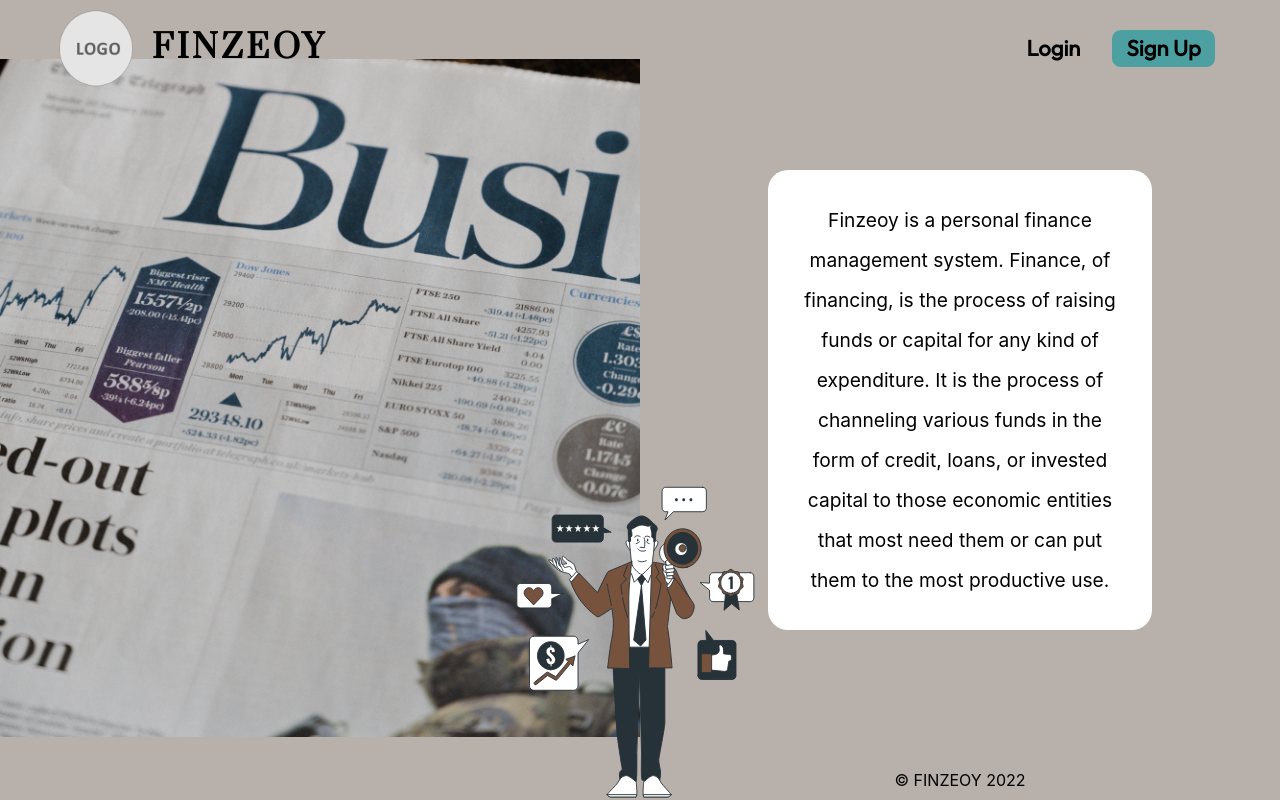
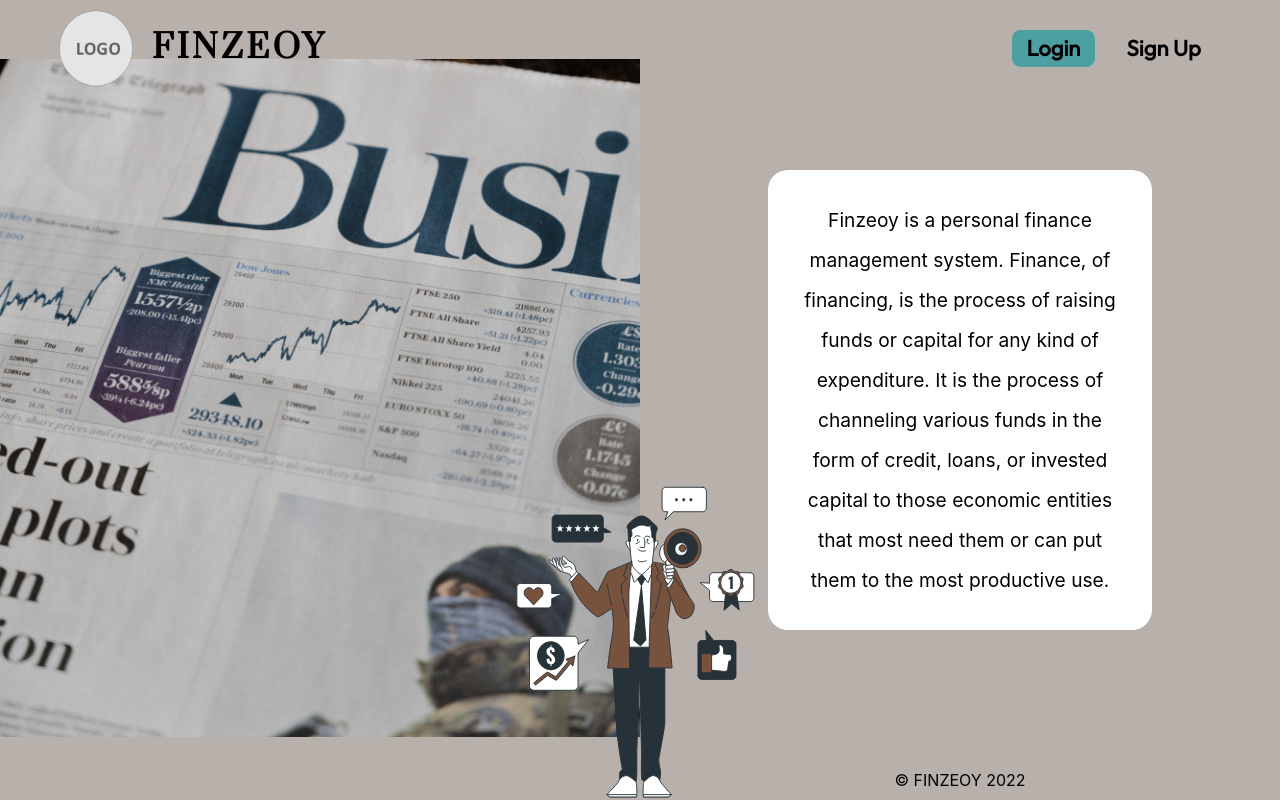
Before and after one commit to adhish-bahl/Finzeoy, a React (Create React App) app: page / in a window 1280 px wide. Built offline with nearby package versions, Linux system fonts and the light colour scheme.

Commit message:
making landing page header work

```diff
--- a/src/Routing.js
+++ b/src/Routing.js
@@ -19,7 +19,7 @@ function Routing() {
                 <Switch>
 
                     <Route exact path="/">
-                        <LoginSignUpHeader />
+
                         <LandingPage />
                     </Route>
 
--- a/src/components/LandingPage.js
+++ b/src/components/LandingPage.js
@@ -1,4 +1,6 @@
-import React from 'react'
+import {React, useState} from 'react'
+import LoginSignUpHeader from './LoginSignUpHeader'
+import {useHistory} from 'react-router-dom'
 import LPBG from "../Images/LandingPageBG.png"
 import icon from "../Images/Ambassador-bro 1.svg"
 import "../styles/LandingPage.css"
@@ -6,7 +8,19 @@ import wallet from "../Images/Wallet.svg"
 import coinStack from "../Images/CoinStack.svg"
 
 function LandingPage() {
+
+  const [displayLogin, setDisplayLogin] = useState(true);
+  const history = useHistory();
+
+    const toggleLogin = () => {
+      history.push('/signup')
+      window.location.reload()
+      setDisplayLogin(prevState => !prevState);
+    }
+
   return (
+    <>
+    <LoginSignUpHeader displayPage={displayLogin} handleClick={toggleLogin} />
     <div className='LandingPageContainer' style={{overflow: "hidden"}}>
         <div className="LPleft">
           <img className='backgrounfLeft' src={LPBG} alt="Background" />
@@ -25,6 +39,7 @@ function LandingPage() {
           </div>
         </div>
     </div>
+    </>
   )
 }
 
```
